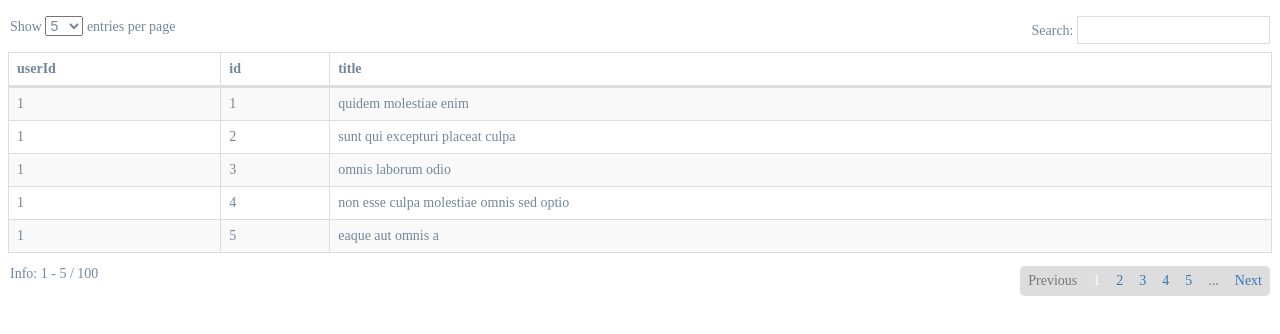
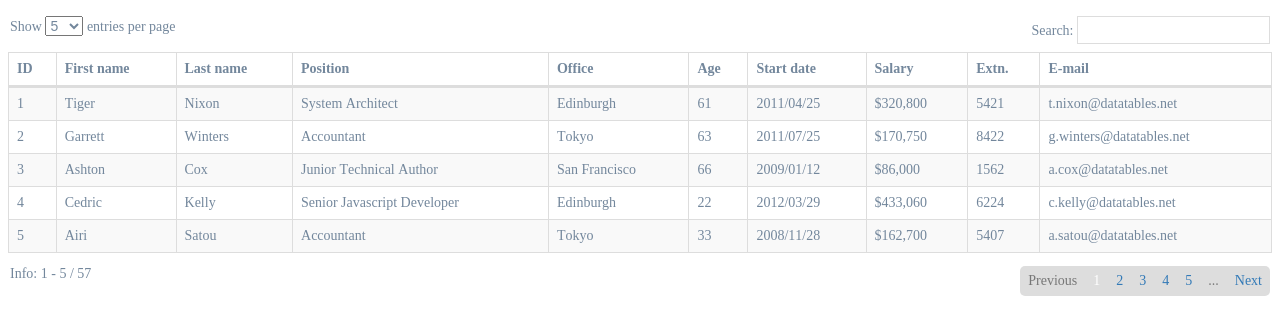
Before and after one commit to Ezhik1998/dynamic_table, a Vue app: page /1 in a window 1280 px wide. Shown: the top 334 px of the page. Built offline with nearby package versions, Linux system fonts and the light colour scheme.

Commit message:
some fixes in Info and Pagination

```diff
--- a/src/components/Info.vue
+++ b/src/components/Info.vue
@@ -1,6 +1,6 @@
 <template>
   <div class="info">
-    Info: {{(curPage * perPage - perPage) + 1}} - {{(curPage * perPage) > data.length ? data.length : (curPage * perPage)}} / {{data.length}}
+    Info: {{filteredData.length > 0 ? ((curPage * perPage - perPage) + 1) : 0}} - {{(curPage * perPage) > filteredData.length ? filteredData.length : (curPage * perPage)}} / {{filteredData.length}}
   </div>
 </template>
 
@@ -9,7 +9,8 @@ import { mapState, mapGetters } from 'vuex'
 
 export default {
   computed: {
-    ...mapState(['data', 'curPage', 'perPage'])
+    ...mapState(['data', 'curPage', 'perPage']),
+    ...mapGetters(['filteredData'])
   }
 }
 </script>
--- a/src/components/Pagination.vue
+++ b/src/components/Pagination.vue
@@ -53,7 +53,7 @@
       </template>
 
       <li>
-        <router-link :to="{ name: 'table', params: { num_page: curPage + 1}}"  v-if="curPage!=numPages">Next</router-link>
+        <router-link :to="{ name: 'table', params: { num_page: curPage + 1}}"  v-if="curPage!=numPages && numPages > 0">Next</router-link>
         <span v-else class="disabled">Next</span>
       </li>
 
--- a/src/store.js
+++ b/src/store.js
@@ -3,7 +3,7 @@ import Vuex from 'vuex'
 
 Vue.use(Vuex)
 
-import data from './files/albums';
+import data from './files/data';
 export default new Vuex.Store({
   state: {
     data,
```
